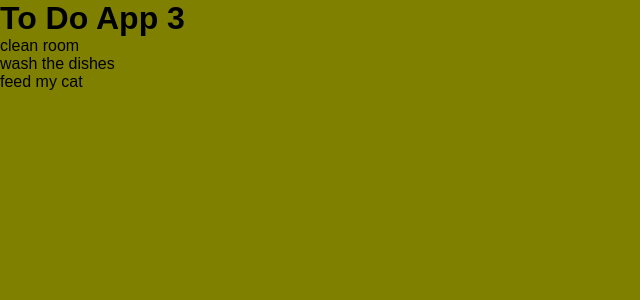
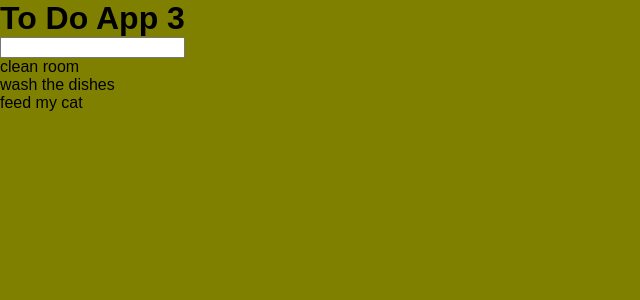
Before and after one commit to grande-tomasz/react-webpack-todoapp, a React app: page / in a window 1280 px wide. Shown: the top 300 px of the page, without its empty margins (0-640 px from the left). Built offline with nearby package versions, Linux system fonts and the light colour scheme.

Commit message:
Add ToDoForm component with styles

```diff
--- a/package.json
+++ b/package.json
@@ -5,6 +5,7 @@
   "main": "index.js",
   "scripts": {
     "build": "webpack",
+    "build:prod": "set NODE_ENV=PROD && webpack",
     "start": "webpack-dev-server --inline --hot --config ./webpack.config.js"
   },
   "keywords": [],
--- /dev/null
+++ b/src/components/ToDoForm.css
@@ -0,0 +1,7 @@
+.ToDoForm {
+  border: 1px solid black;
+  background-color: #CCCCCC;
+}
+.ToDoForm input {
+  font-size: 1.5rem;
+}
--- a/src/components/ToDoForm.js
+++ b/src/components/ToDoForm.js
@@ -0,0 +1,10 @@
+import React from "react";
+import style from "./ToDoForm.css";
+
+export const ToDoForm = props => {
+  // need to discuss the difference in executing different props functions
+  return <form className={style.ToDoForm} onSubmit={props.handleSubmit}>
+    <input id="formValue" type="text" value={props.value} onChange={props.handleChange}/>
+    {/* <input type="submit" value="Enter" /> */}
+  </form>;
+};
--- a/src/containers/App.js
+++ b/src/containers/App.js
@@ -2,6 +2,7 @@ import React from "react";
 import uuid from "uuid";
 import style from "./App.css";
 import { Title } from "../components/Title";
+import { ToDoForm } from "../components/ToDoForm";
 import { ToDoList } from "../components/ToDoList";
 
 class App extends React.Component {
@@ -18,8 +19,17 @@ class App extends React.Component {
       }, {
         id: 3,
         text: "feed my cat"
-      }]
+      }],
+      value: ""
     };
+  }
+  handleChange(event) {
+    this.setState({value: event.target.value});
+  }
+  handleSubmit(event) {
+    event.preventDefault();
+    this.addToDo(this.state.value);
+    this.setState({value: ""});
   }
   addToDo(val) {
     const todo = {
@@ -37,6 +47,11 @@ class App extends React.Component {
     return (
       <div className={style.ToDoApp}>
         <Title text="To Do App" counter={this.state.data.length} />
+        <ToDoForm
+          value={this.state.value}
+          handleChange={this.handleChange.bind(this)}
+          handleSubmit={this.handleSubmit.bind(this)}
+        />
         <ToDoList
           items={this.state.data}
           remove={this.removeToDo.bind(this)}
--- a/webpack.config.js
+++ b/webpack.config.js
@@ -14,6 +14,7 @@ let plugins = [
 ];
 
 console.log("NODE_ENV:", env);
+// the below condition is not triggered despite the fact that NODE_ENV=PROD
 if(env === "PROD") {
   console.log("optimize plugins included");
   plugins.push(
```
Also changed, not shown: 1 other file (tests, documents, lock files or other folders).
